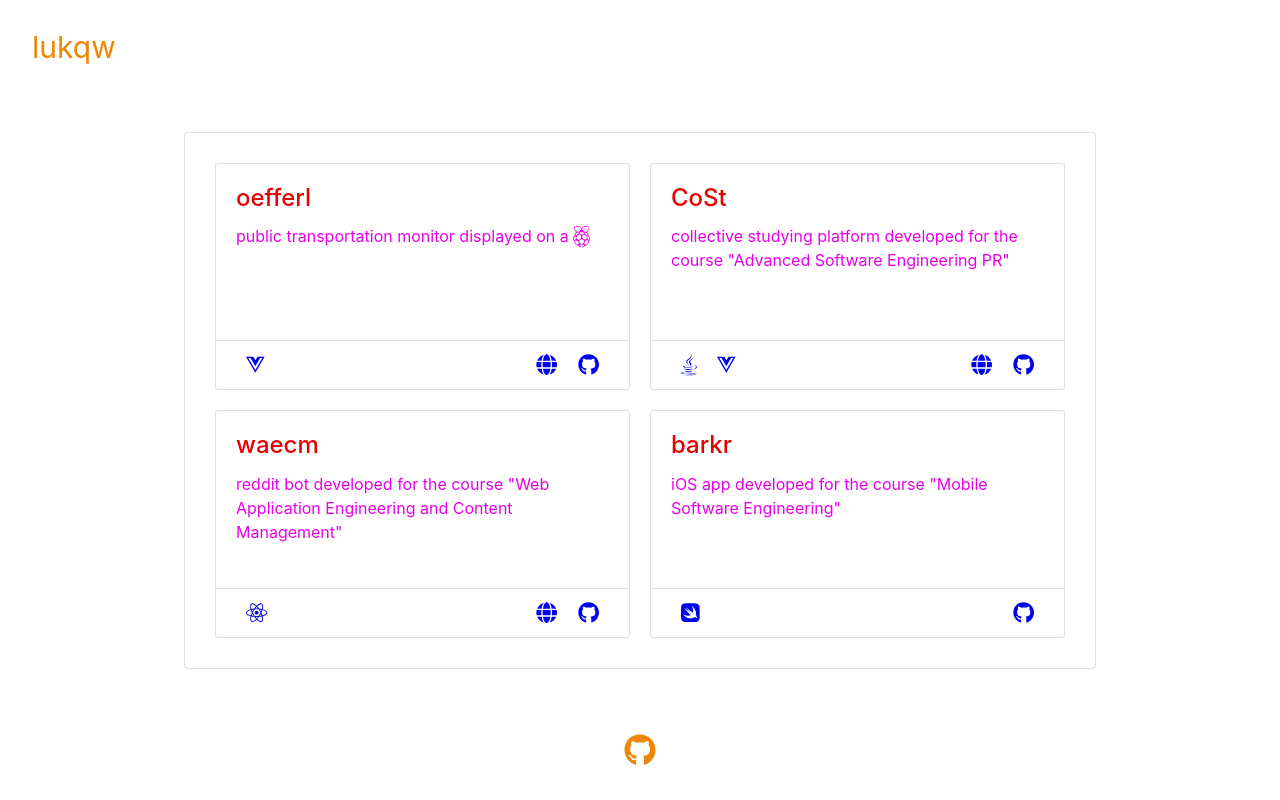
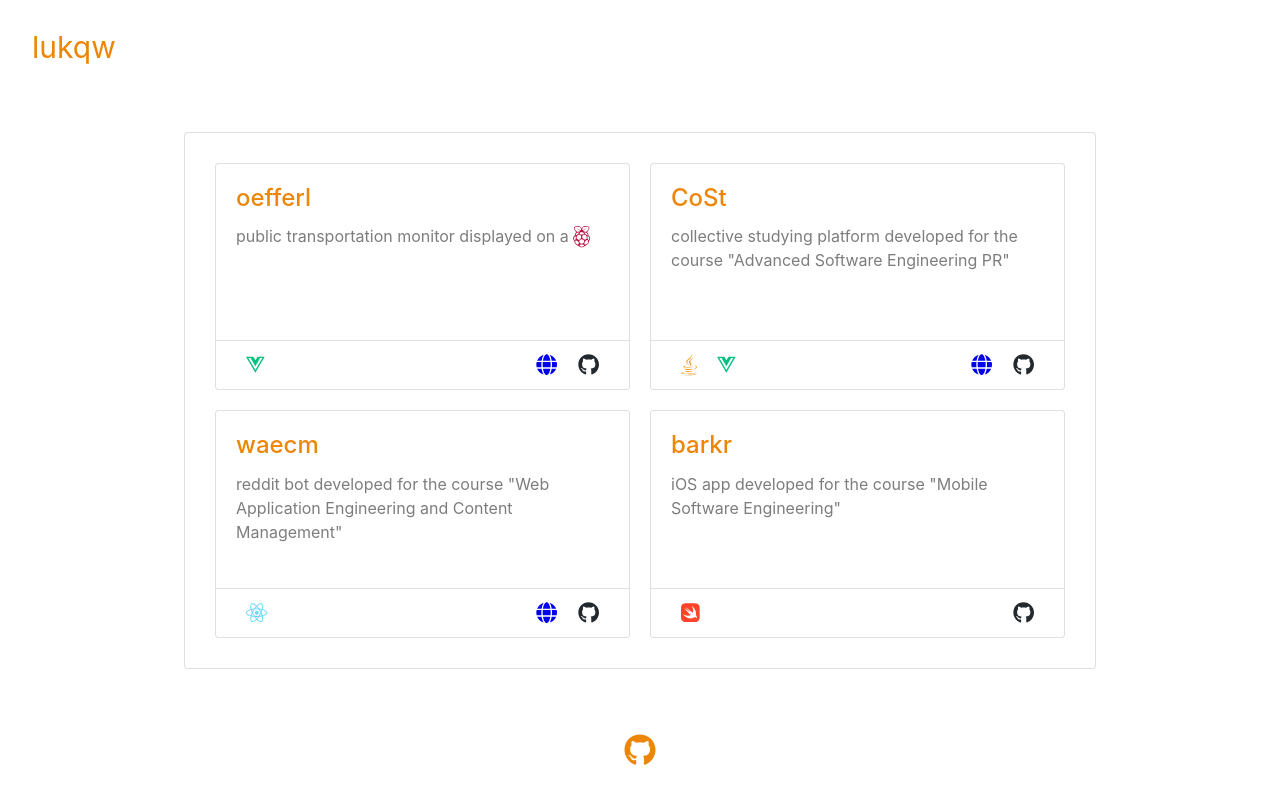
Before and after one commit to lukqw/lukqw.com, a Vue app: page / in a window 1280 px wide. Built offline with nearby package versions, Linux system fonts and the light colour scheme.

Commit message:
change colors

```diff
--- a/src/views/Home.vue
+++ b/src/views/Home.vue
@@ -7,12 +7,12 @@
       <b-card title="oefferl" footer-tag="footer">
         <b-card-text>
           public transportation monitor displayed on a
-          <font-awesome-icon :icon="['fab', 'raspberry-pi']" size="lg"/>
+          <font-awesome-icon :icon="['fab', 'raspberry-pi']" size="lg" :style="{ color: '#b61040' }"/>
         </b-card-text>
         <template #footer>
           <div class="footer-box">
             <div class="fa-icon">
-              <font-awesome-icon :icon="['fab', 'vuejs']" size='lg'/>
+              <font-awesome-icon :icon="['fab', 'vuejs']" size='lg' :style="{ color: '#00c180' }"/>
             </div>
             <div class="link-box">
               <div class="fa-icon">
@@ -22,7 +22,7 @@
               </div>
               <div class="fa-icon">
                 <a href="https://www.github.com/lukqw/oefferl" class="t-href">
-                  <font-awesome-icon :icon="['fab', 'github']" size="lg"/>
+                  <font-awesome-icon :icon="['fab', 'github']" size="lg" :style="{ color: '#24292e' }"/>
                 </a>
               </div>
             </div>
@@ -37,10 +37,10 @@
           <div class="footer-box">
             <div class="stack-box">
               <div class="fa-icon">
-                <font-awesome-icon :icon="['fab', 'java']" size='lg'/>
+                <font-awesome-icon :icon="['fab', 'java']" size='lg' :style="{ color: '#f8981d' }"/>
               </div>
               <div class="fa-icon">
-                <font-awesome-icon :icon="['fab', 'vuejs']" size='lg'/>
+                <font-awesome-icon :icon="['fab', 'vuejs']" size='lg' :style="{ color: '#00c180' }"/>
               </div>
             </div>
             <div class="link-box">
@@ -51,7 +51,7 @@
               </div>
               <div class="fa-icon">
                 <a href="https://www.github.com/lukqw/CoSt" class="t-href">
-                  <font-awesome-icon :icon="['fab', 'github']" size="lg"/>
+                  <font-awesome-icon :icon="['fab', 'github']" size="lg" :style="{ color: '#24292e' }"/>
                 </a>
               </div>
             </div>
@@ -65,7 +65,7 @@
         <template #footer>
           <div class="footer-box">
             <div class="fa-icon">
-              <font-awesome-icon :icon="['fab', 'react']" size='lg'/>
+              <font-awesome-icon :icon="['fab', 'react']" size='lg' :style="{ color: '#61dbfb' }"/>
             </div>
             <div class="link-box">
               <div class="fa-icon">
@@ -75,7 +75,7 @@
               </div>
               <div class="fa-icon">
                 <a href="https://www.github.com/lukqw/waecm2020ss" class="t-href">
-                  <font-awesome-icon :icon="['fab', 'github']" size="lg"/>
+                  <font-awesome-icon :icon="['fab', 'github']" size="lg" :style="{ color: '#24292e' }"/>
                 </a>
               </div>
             </div>
@@ -89,12 +89,12 @@
         <template #footer>
           <div class="footer-box">
             <div class="fa-icon">
-              <font-awesome-icon :icon="['fab', 'swift']" size='lg'/>
+              <font-awesome-icon :icon="['fab', 'swift']" size='lg' :style="{ color: '#ff422a' }"/>
             </div>
             <div class="link-box">
               <div class="fa-icon">
                 <a href="https://www.github.com/lukqw/barkr" class="t-href">
-                  <font-awesome-icon :icon="['fab', 'github']" size="lg"/>
+                  <font-awesome-icon :icon="['fab', 'github']" size="lg" :style="{ color: '#24292e' }"/>
                 </a>
               </div>
             </div>
@@ -125,11 +125,11 @@
 }
 
 .card-title {
-  color: #e70000;
+  color: #ed8605;
 }
 
 .card-text {
-  color: #ea00eb;
+  color: #7d7d7d;
 }
 
 .t-href {
```
